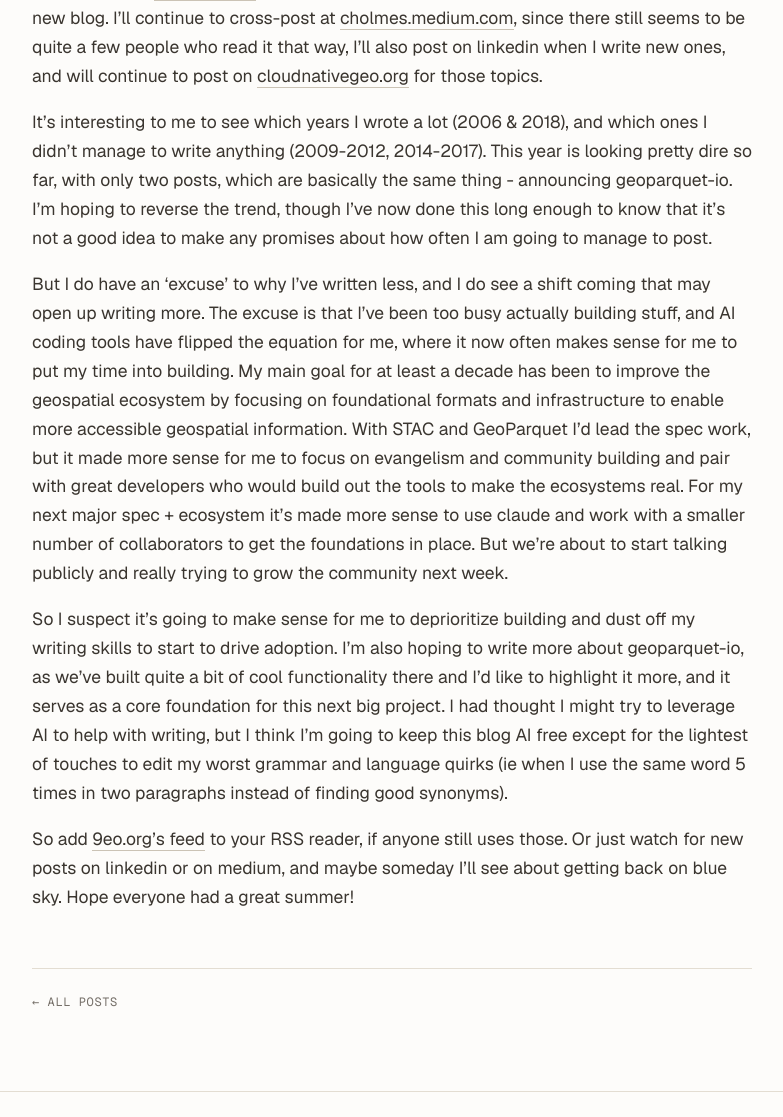
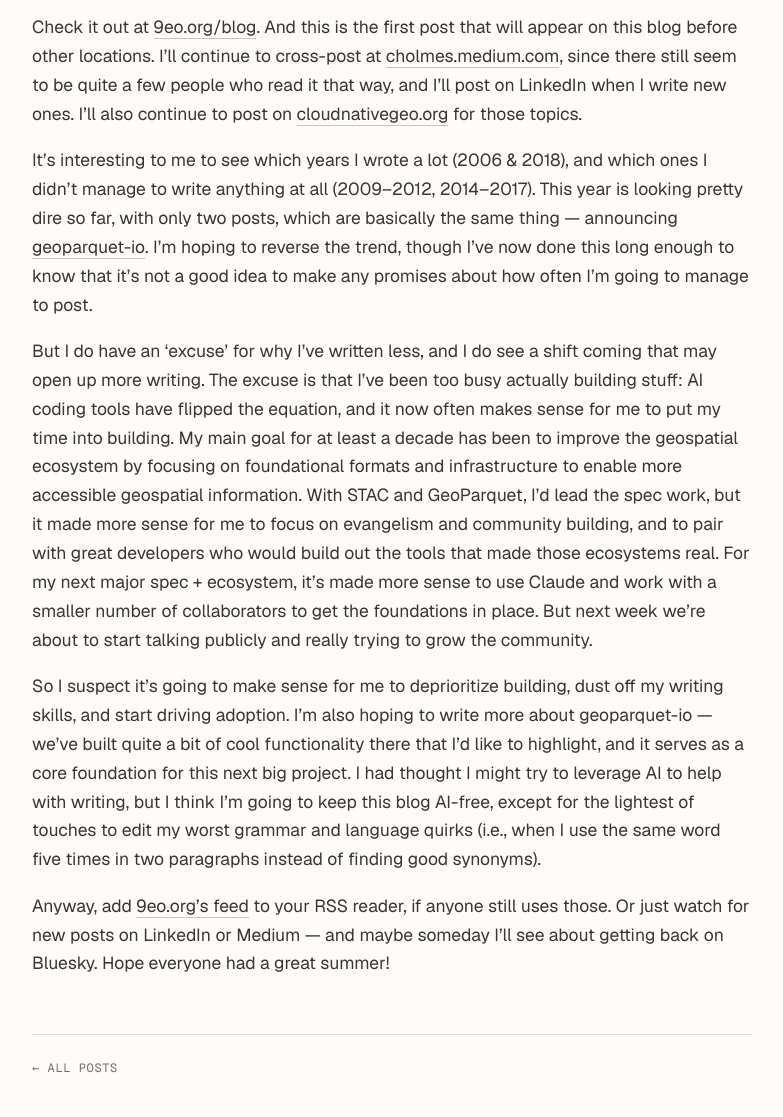
Before and after one commit to cholmes/9eo.org, a Jekyll site: the page built from _posts/2026-08-27-a-writing-reboot.md, in a window 1280 px wide and 1400 px high, scrolled down 773 px. Shown: the part 283-1400 px from the top of the window, without its empty margins (248-1031 px from the left). Built offline with Jekyll 4.4.1, drawn with Linux system fonts in a browser that asks for light colours; some of the changed text lies outside the part shown; grey boxes are pictures that could not be loaded.

Commit message:
Light copy edit of "A writing reboot" and link the Medium cross-post
Grammar and run-on cleanup only, keeping the original voice: fixes
subject-verb agreement, hyphenation, and a comma splice, trims repeated
phrasing, links geoparquet-io on first mention, and surfaces the Medium
cross-post via also_at_url.

Co-Authored-By: Claude Opus 5 <noreply@anthropic.com>

```diff
--- a/_posts/2026-08-27-a-writing-reboot.md
+++ b/_posts/2026-08-27-a-writing-reboot.md
@@ -2,20 +2,22 @@
 layout: post
 title: "A writing reboot"
 date: 2026-08-27
+also_at_url: https://cholmes.medium.com
+also_at_name: Medium
 ---
 
-The power of AI has enabled me to complete a project I've long wanted to, but could never muster the energy to pull off, which is to gather my public writing all in one place. I started blogging at [cholmes.wordpress.com](https://cholmes.wordpress.com), and then for reasons that escape me right now (nicer writing interface? more potential readers?) I switched to [cholmes.medium.com](https://cholmes.medium.com). I was pretty happy with Medium for awhile, but it seems to be entering the second stage of [enshittification](https://en.wikipedia.org/wiki/Enshittification). The experience may be good for paying users and writers seeking to monetize their content, but all I've ever wanted is a nice place to write that's easy for everyone to read.
+The power of AI has enabled me to complete a project I've long wanted to do but could never muster the energy to pull off: gathering my public writing all in one place. I started blogging at [cholmes.wordpress.com](https://cholmes.wordpress.com), and then for reasons that escape me right now (nicer writing interface? more potential readers?) I switched to [cholmes.medium.com](https://cholmes.medium.com). I was pretty happy with Medium for a number of years, but it seems to be entering the second stage of [enshittification](https://en.wikipedia.org/wiki/Enshittification). The experience may be good for paying users and writers seeking to monetize their content, but all I've ever wanted is a nice place to write that's easy for everyone to read.
 
-I'd been sitting on the domain 9eo.org for awhile, just to have an independent professional-ish email address that wasn't a gmail. But a couple months ago I realized that it'd be trivial to get a decent website out of claude, and to have it gather all my posts in one place. I managed to also include some that I wrote for other blogs, like OGC's blog, that I never had in my feed. It's cool to see most everything I've written publicly in one place:
+I'd been sitting on the domain 9eo.org for a while, just to have an independent professional-ish email address that wasn't a Gmail address. But a couple months ago I realized that it'd be trivial to get a decent website out of Claude, and to have it gather all my posts together. I also managed to include some posts I wrote for other blogs, like OGC's, that I never had in my feed. It's cool to see most everything I've written publicly in one place:
 
 ![Scrolling through the full archive of posts on 9eo.org](/assets/img/posts/a-writing-reboot/9eo-posts.gif)
 
-Check it out at [9eo.org/blog](/blog/). And this is the first post that will be first published on the new blog. I'll continue to cross-post at [cholmes.medium.com](https://cholmes.medium.com), since there still seems to be quite a few people who read it that way, I'll also post on linkedin when I write new ones, and will continue to post on [cloudnativegeo.org](https://cloudnativegeo.org) for those topics.
+Check it out at [9eo.org/blog](/blog/). And this is the first post that will appear on this blog before other locations. I'll continue to cross-post at [cholmes.medium.com](https://cholmes.medium.com), since there still seem to be quite a few people who read it that way, and I'll post on LinkedIn when I write new ones. I'll also continue to post on [cloudnativegeo.org](https://cloudnativegeo.org) for those topics.
 
-It's interesting to me to see which years I wrote a lot (2006 & 2018), and which ones I didn't manage to write anything (2009-2012, 2014-2017). This year is looking pretty dire so far, with only two posts, which are basically the same thing - announcing geoparquet-io. I'm hoping to reverse the trend, though I've now done this long enough to know that it's not a good idea to make any promises about how often I am going to manage to post.
+It's interesting to me to see which years I wrote a lot (2006 & 2018), and which ones I didn't manage to write anything at all (2009–2012, 2014–2017). This year is looking pretty dire so far, with only two posts, which are basically the same thing — announcing [geoparquet-io](https://geoparquet.io/). I'm hoping to reverse the trend, though I've now done this long enough to know that it's not a good idea to make any promises about how often I'm going to manage to post.
 
-But I do have an 'excuse' to why I've written less, and I do see a shift coming that may open up writing more. The excuse is that I've been too busy actually building stuff, and AI coding tools have flipped the equation for me, where it now often makes sense for me to put my time into building. My main goal for at least a decade has been to improve the geospatial ecosystem by focusing on foundational formats and infrastructure to enable more accessible geospatial information. With STAC and GeoParquet I'd lead the spec work, but it made more sense for me to focus on evangelism and community building and pair with great developers who would build out the tools to make the ecosystems real. For my next major spec + ecosystem it's made more sense to use claude and work with a smaller number of collaborators to get the foundations in place. But we're about to start talking publicly and really trying to grow the community next week.
+But I do have an 'excuse' for why I've written less, and I do see a shift coming that may open up more writing. The excuse is that I've been too busy actually building stuff: AI coding tools have flipped the equation, and it now often makes sense for me to put my time into building. My main goal for at least a decade has been to improve the geospatial ecosystem by focusing on foundational formats and infrastructure to enable more accessible geospatial information. With STAC and GeoParquet, I'd lead the spec work, but it made more sense for me to focus on evangelism and community building, and to pair with great developers who would build out the tools that made those ecosystems real. For my next major spec + ecosystem, it's made more sense to use Claude and work with a smaller number of collaborators to get the foundations in place. But next week we're about to start talking publicly and really trying to grow the community.
 
-So I suspect it's going to make sense for me to deprioritize building and dust off my writing skills to start to drive adoption. I'm also hoping to write more about geoparquet-io, as we've built quite a bit of cool functionality there and I'd like to highlight it more, and it serves as a core foundation for this next big project. I had thought I might try to leverage AI to help with writing, but I think I'm going to keep this blog AI free except for the lightest of touches to edit my worst grammar and language quirks (ie when I use the same word 5 times in two paragraphs instead of finding good synonyms).
+So I suspect it's going to make sense for me to deprioritize building, dust off my writing skills, and start driving adoption. I'm also hoping to write more about geoparquet-io — we've built quite a bit of cool functionality there that I'd like to highlight, and it serves as a core foundation for this next big project. I had thought I might try to leverage AI to help with writing, but I think I'm going to keep this blog AI-free, except for the lightest of touches to edit my worst grammar and language quirks (i.e., when I use the same word five times in two paragraphs instead of finding good synonyms).
 
-So add [9eo.org's feed](/feed.xml) to your RSS reader, if anyone still uses those. Or just watch for new posts on linkedin or on medium, and maybe someday I'll see about getting back on blue sky. Hope everyone had a great summer!
+Anyway, add [9eo.org's feed](/feed.xml) to your RSS reader, if anyone still uses those. Or just watch for new posts on LinkedIn or Medium — and maybe someday I'll see about getting back on Bluesky. Hope everyone had a great summer!
```
